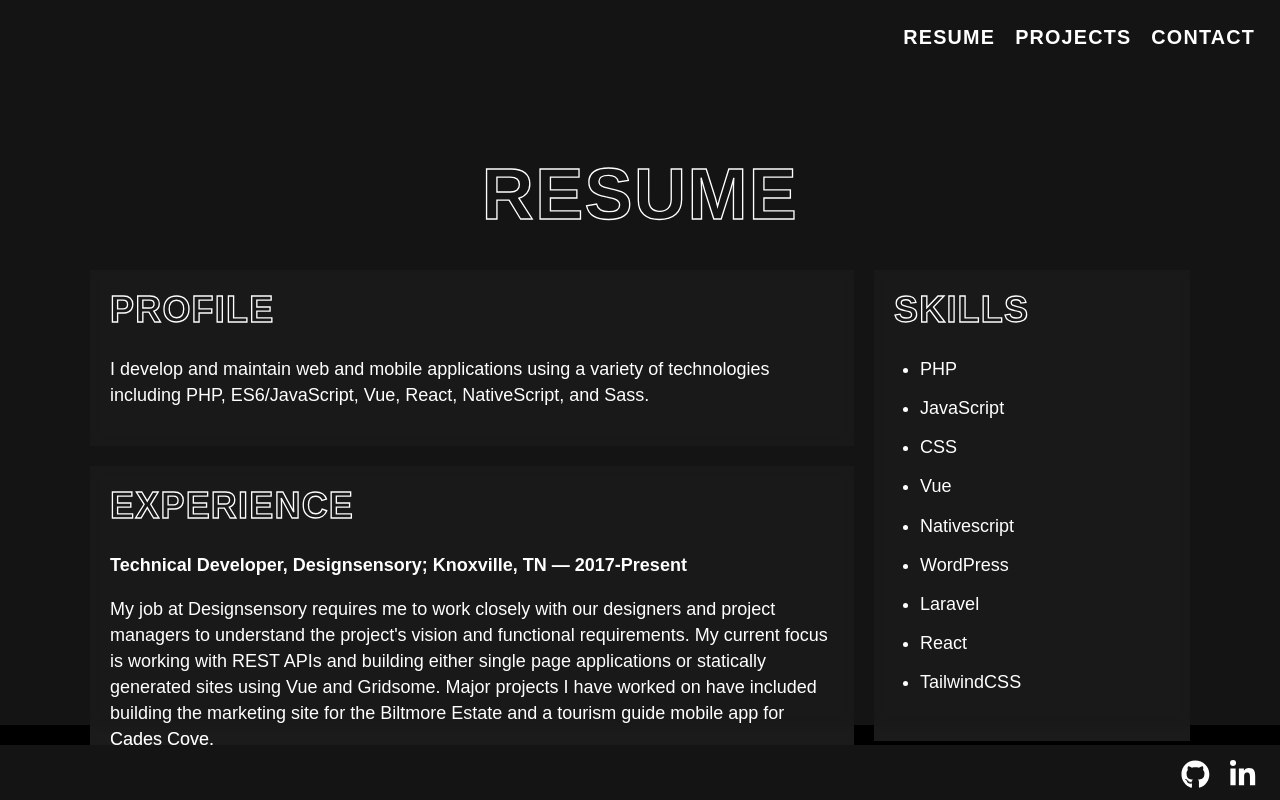
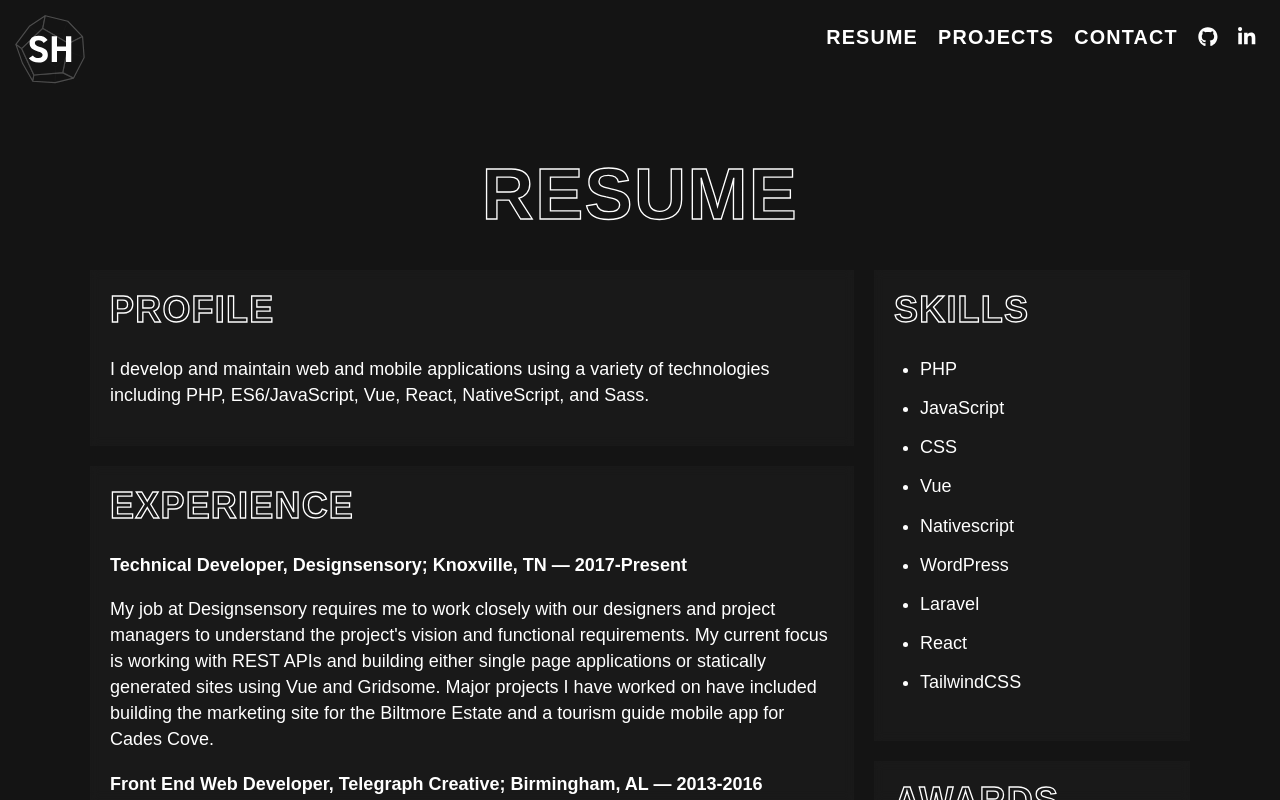
Before and after one commit to sethharris4989/Portfolio, a Gatsby site: page /resume in a window 1280 px wide. Built offline with nearby package versions, Linux system fonts and the light colour scheme; Gatsby itself is replaced by a stand-in of ours; a web font is replaced by a local one.

Commit message:
include logo

```diff
--- a/src/components/footer.js
+++ b/src/components/footer.js
@@ -1,23 +1,10 @@
 import React from "react"
-import { FontAwesomeIcon } from "@fortawesome/react-fontawesome"
-import { faGithub } from "@fortawesome/free-brands-svg-icons"
-import { faLinkedinIn } from "@fortawesome/free-brands-svg-icons"
+
 
 
 const Footer = ({ siteTitle }) => (
   <footer>
-    <ul>
-      <li>
-        <a href="https://github.com/sethharris4989/portfolio" target="_blank" rel="noreferrer">
-          <FontAwesomeIcon icon={faGithub} />
-        </a>
-      </li>
-      <li>
-        <a href="https://www.linkedin.com/in/seth-harris-40787154/" target="_blank" rel="noreferrer">
-          <FontAwesomeIcon icon={faLinkedinIn} />
-        </a>
-      </li>
-    </ul>
+
   </footer>
 )
 
--- a/src/components/header.js
+++ b/src/components/header.js
@@ -1,10 +1,41 @@
 import { Link } from "gatsby"
 import PropTypes from "prop-types"
 import React from "react"
+import { FontAwesomeIcon } from "@fortawesome/react-fontawesome"
+import { faGithub } from "@fortawesome/free-brands-svg-icons"
+import { faLinkedinIn } from "@fortawesome/free-brands-svg-icons"
 
 const Header = ({ siteTitle }) => (
   <header>
-    <ul>
+    <Link class="title-link" to="/">
+      <svg class="logo" viewBox="0 0 242 237" >
+        <title>Page 1</title>
+        <g id="Page-1" stroke="none" stroke-width="1" fill="none" fill-rule="evenodd">
+          <g id="Group" transform="translate(2.000000, 2.000000)" fill="#141414" opacity="0.89999998" stroke-linejoin="bevel" stroke-width="4">
+            <g id="g24297">
+              <g id="g17741" transform="translate(0.540756, 0.353004)" opacity="0.49999997" stroke="#2A2A2A">
+                <polygon id="path6765" points="0.709909425 99.1578895 47.6057383 36.3588421 89.6771662 68.8923108 76.6699409 140.267956 24.1456317 165.287759"></polygon>
+                <polygon id="path7493" points="89.6771662 69.0343135 162.989484 60.3400657 193.779576 128.076522 138.98521 177.077543 76.6699409 140.409959"></polygon>
+                <polygon id="path7495" points="47.6057383 36.3588421 102.164612 0.352556038 180.017055 19.1123554 162.989484 60.3400657 89.8193056 69.0343135"></polygon>
+                <polygon id="path7497" points="180.017047 19.1123554 231.026592 72.365132 236.537319 144.426434 193.779576 128.076522 162.989492 60.4577108"></polygon>
+                <polygon id="path7499" points="24.2877718 165.287759 59.2647223 227.023852 136.313099 231.299975 138.985202 177.077543 76.5034125 140.409959"></polygon>
+                <polygon id="path7501" points="193.755179 128.076522 236.537319 144.402068 199.525804 215.919724 136.170968 231.299975 138.985202 177.1019"></polygon>
+              </g>
+              <g id="g24289" transform="translate(0.909699, 0.113603)" opacity="0.60000002" stroke="#777777">
+                <polygon id="path8253" points="101.679618 0.228229464 46.7187107 36.9445373 0.20052495 99.6015756 20.3022223 114.344901 92.9282303 44.5514791"></polygon>
+                <polygon id="path8255" points="101.67961 0.418961833 179.6742 19.5804111 230.565986 72.5735438 183.008221 96.4127599 93.0459886 44.3161992"></polygon>
+                <polygon id="path8257" points="0.107159699 99.4595808 20.3022223 114.344901 62.2315157 205.376928 58.7553386 226.948258 23.11646 164.952509"></polygon>
+                <polygon id="path8259" points="62.2315157 205.376928 161.960313 197.084322 199.540394 216.10377 135.803723 231.885672 58.7797356 226.923901"></polygon>
+                <polygon id="path8261" points="182.748324 96.5547626 230.683737 72.5491861 236.052324 144.987773 199.609366 215.93741 162.12685 197.084322"></polygon>
+                <polygon id="path8263" points="93.212509 44.2918352 182.91486 96.2707571 162.078072 196.94232 62.373655 205.401285 20.3022223 114.393632"></polygon>
+              </g>
+            </g>
+          </g>
+          <path d="M82.58,164.04 C103.64,164.04 113.52,152.6 113.52,137.91 C113.52,122.05 105.07,115.03 86.35,110.35 C74.39,107.36 68.67,104.24 68.67,97.22 C68.67,91.11 73.09,87.34 81.28,87.34 C90.38,87.34 95.06,90.33 98.96,96.44 L112.61,86.69 C106.24,76.81 95.45,72 81.15,72 C59.83,72 50.47,83.05 50.47,97.22 C50.47,112.04 59.31,120.49 76.99,125.17 C91.55,128.94 95.32,132.45 95.32,138.69 C95.32,144.15 91.81,148.7 81.41,148.7 C72.18,148.7 66.72,145.71 61.91,139.73 L48,149.35 C55.93,159.75 66.85,164.04 82.58,164.04 Z M145.24,162.87 L145.24,124.13 L176.31,124.13 L176.31,162.87 L194.51,162.87 L194.51,73.17 L176.31,73.17 L176.31,108.79 L145.24,108.79 L145.24,73.17 L127.04,73.17 L127.04,162.87 L145.24,162.87 Z" id="SH" fill="#FFFFFF" fill-rule="nonzero"></path>
+        </g>
+      </svg>
+    </Link>
+    <ul className="nav-links">
       <li>
         <Link to="/resume">
           Resume
@@ -16,9 +47,19 @@ const Header = ({ siteTitle }) => (
         </Link>
       </li>
       <li>
-        <Link to="/page-2">
+        <Link to="/contact">
           Contact
         </Link>
+      </li>
+      <li>
+        <a href="https://github.com/sethharris4989/portfolio" target="_blank" rel="noreferrer">
+          <FontAwesomeIcon icon={faGithub} />
+        </a>
+      </li>
+      <li>
+        <a href="https://www.linkedin.com/in/seth-harris-40787154/" target="_blank" rel="noreferrer">
+          <FontAwesomeIcon icon={faLinkedinIn} />
+        </a>
       </li>
     </ul>
 
--- a/src/components/scene.js
+++ b/src/components/scene.js
@@ -17,7 +17,7 @@ class Scene extends React.Component {
     this.mount.appendChild(this.renderer.domElement)
 
     const geometry = new THREE.DodecahedronBufferGeometry(0, 1);
-    const material = new THREE.MeshPhongMaterial({ color: 0x141414, shininess: 10, shading: THREE.FlatShading, })
+    const material = new THREE.MeshPhongMaterial({ color: 0x141414, shininess: 4, shading: THREE.FlatShading, })
     const cube = new THREE.Mesh(geometry, material)
 
     scene.add(cube)
--- a/src/scss/main.scss
+++ b/src/scss/main.scss
@@ -66,32 +66,6 @@ main {
       font-weight: 700;
     }
   }
-
-}
-
-footer {
-  position: fixed;
-  bottom: 0;
-  width: 100vw;
-  z-index: 9;
-  padding: 15px;
-  background:#141414;
-  height: 55px;
-  ul {
-    display: flex;
-    justify-content: flex-end;
-    list-style: none;
-    margin: 0px;
-    li {
-      margin: 0px;
-      position: relative;
-      a {
-        color: white;
-        font-size: 1.6rem;
-        padding: 0px 10px;
-      }
-    }
-  }
 }
 
 
@@ -103,8 +77,19 @@ header {
   padding: 15px;
   background: #141414;
   display: flex;
-  justify-content: flex-end;
+  justify-content: space-between;
   height: 75px;
+  .title-link {
+    color: white;
+    font-size: 1.1rem;
+    font-weight: bold;
+    letter-spacing: 1.2px;
+    text-decoration: none;
+    text-transform: uppercase;
+    .logo {
+      width: 70px;
+    }
+  }
   ul {
     display: flex;
     justify-content: flex-start;
@@ -117,7 +102,6 @@ header {
       color: white;
       a {
         color: white;
-        font-size: 1.6rem;
         padding: 0px 10px;
         text-decoration: none;
         text-transform: uppercase;
@@ -188,9 +172,13 @@ header {
     width: 400px;
     height: 100%;
   }
+  .container {
+    padding: 0px 20px;
+  }
   .project-list {
     position: relative;
     list-style: none;
+    margin: 0px;
     h2 {
       color: transparent;
       -webkit-text-stroke-width: .075rem;
@@ -273,6 +261,7 @@ header {
   letter-spacing: 1px;
   text-transform: uppercase;
   transition: .2s;
+  cursor: pointer;
   &:hover {
     background: white;
     color: $darkGray;
```
Also changed, not shown: src/pages/contact.js (added, +57 -0 lines), src/images/logo.svg (added).
